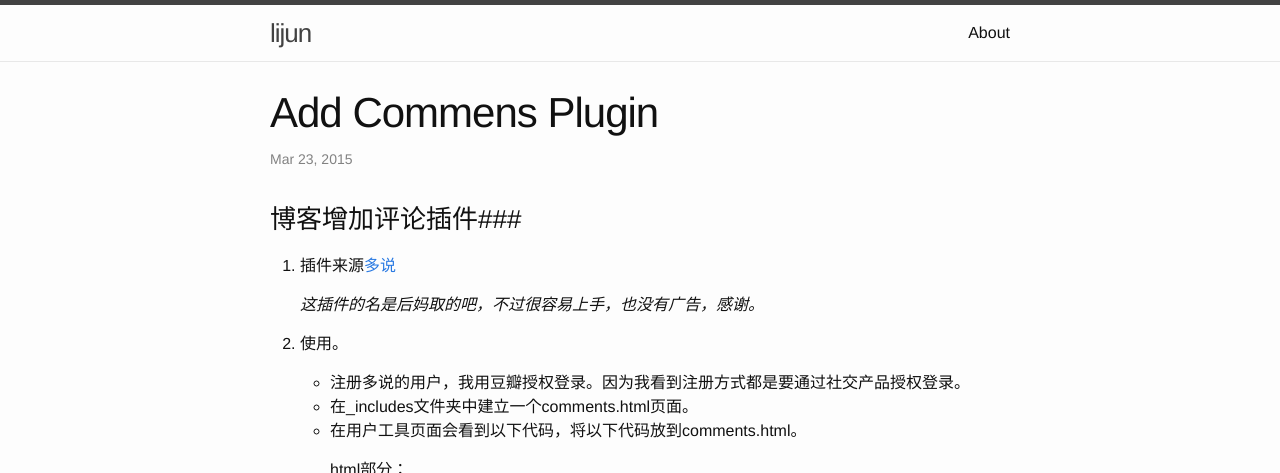
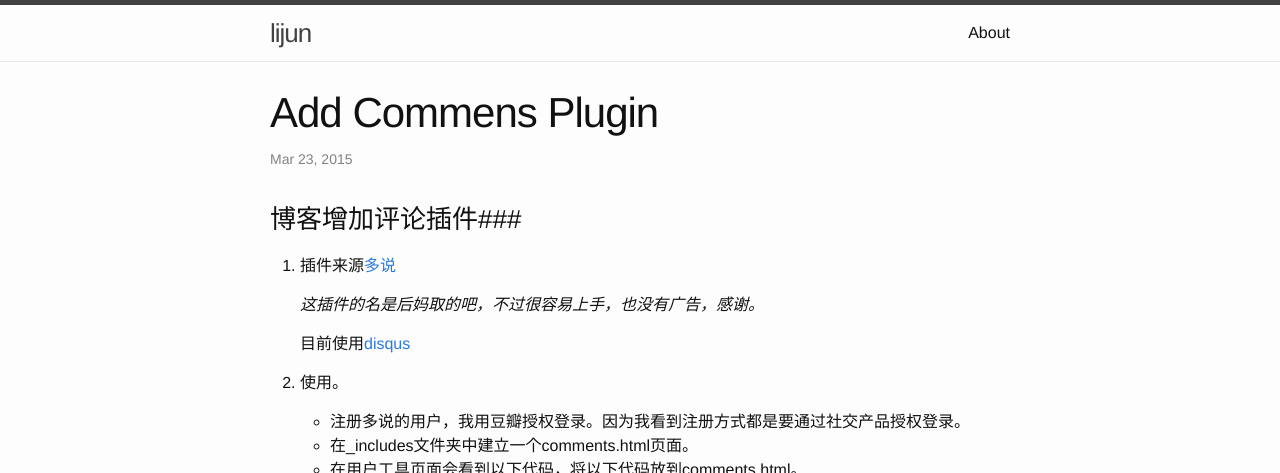
Before and after one commit to lijunsunny/blog, a Jekyll site: the page built from _posts/2015-03-23-add-commens-plugin.md, in a window 1280 px wide and 900 px high, cut to the strip 0-473 px from the top of the window. Built offline with Jekyll 4.4.1, drawn with Linux system fonts in a browser that asks for light colours; comment, search, counter and statistics services are not loaded.

Commit message:
modify blog

```diff
--- a/_posts/2015-03-23-add-commens-plugin.md
+++ b/_posts/2015-03-23-add-commens-plugin.md
@@ -10,6 +10,8 @@ categories: comments plugin
 1. 插件来源[多说](http://dev.duoshuo.com/)
 
 	*这插件的名是后妈取的吧，不过很容易上手，也没有广告，感谢。*
+
+	目前使用[disqus](https://disqus.com/ "disqus")
 
 1. 使用。
 
```
